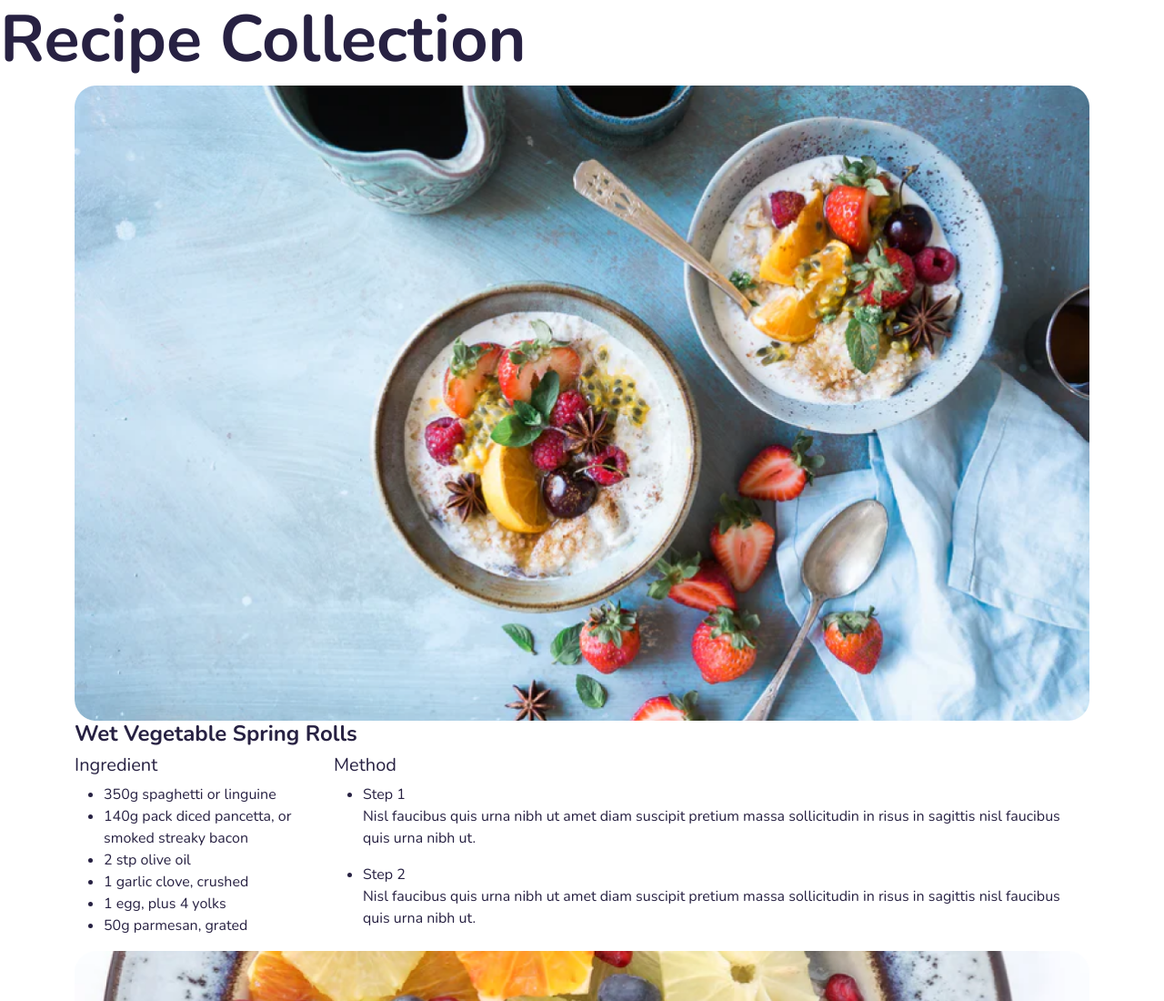
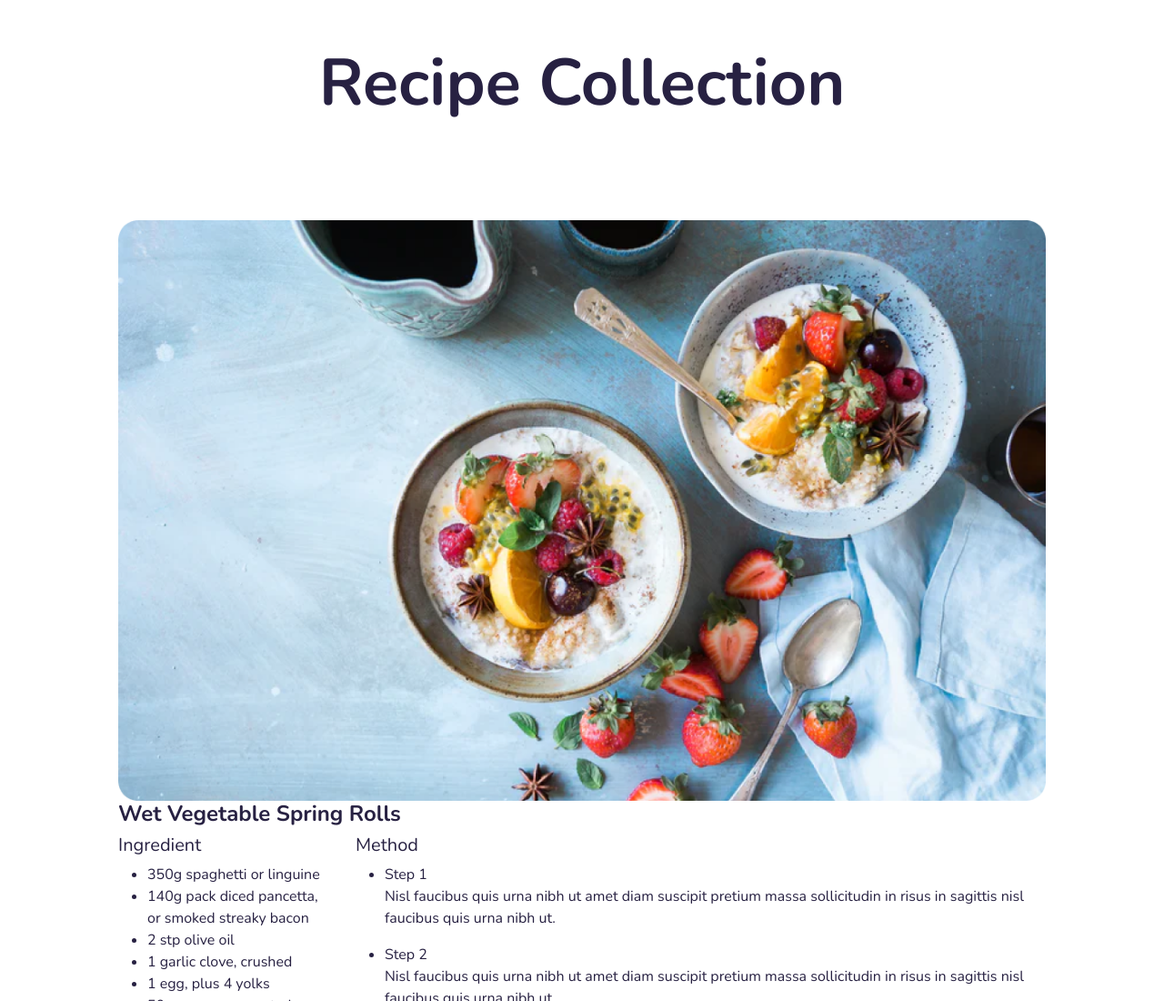
Before and after one commit to AndanjeW/Ajays-portfolio, a plain HTML site: page work.html in a window 1280 px wide. Shown: the top 1100 px of the page at 91% size. Drawn offline with nearby package versions, Linux system fonts and the light colour scheme.

Commit message:
added styling

```diff
--- a/style/style.css
+++ b/style/style.css
@@ -43,8 +43,8 @@ p{
     background-size: cover;
     background-repeat: no-repeat;
 }
-.recipes{
-    padding-top: 100px;
+.recipe{
+    padding: 100px 60px;
 
 
 }
@@ -62,9 +62,10 @@ p{
 .content{
     padding: 100px 60px 30px;}
 
-.potrait{
+.img{
     border-radius: 12px;
 }
+
 .about-me{
     padding: 40px;
 }
--- a/work.html
+++ b/work.html
@@ -14,8 +14,8 @@
     <link rel="stylesheet" href="style/style.css">
 </head>
 <body>
-    <h1>Recipe Collection</h1>
-    <div class="container">
+    <h1 class="text-center mt-5">Recipe Collection</h1>
+    <div class="container recipe">
     <img src="images/yogurt.png" alt="" class="img-fluid">
     <h4>  Wet Vegetable Spring Rolls</h4>
     <div class="row">
```
